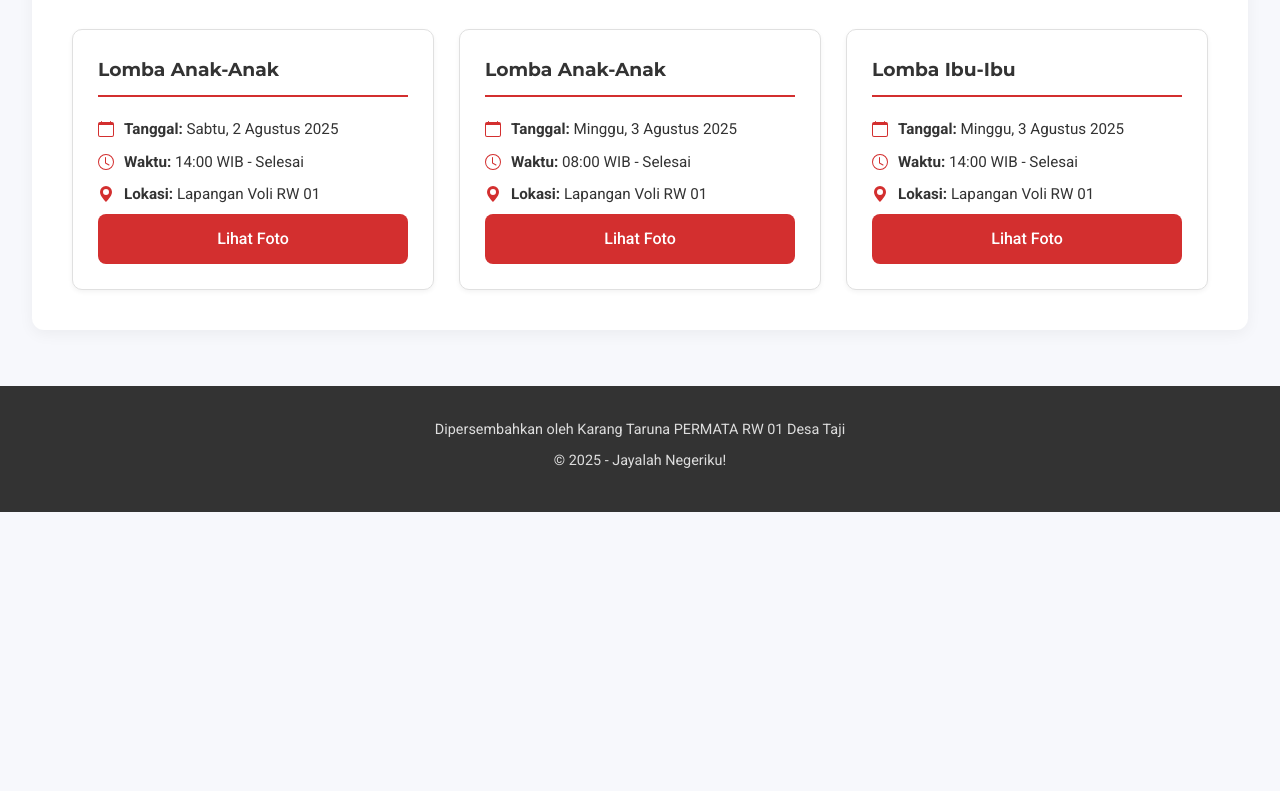
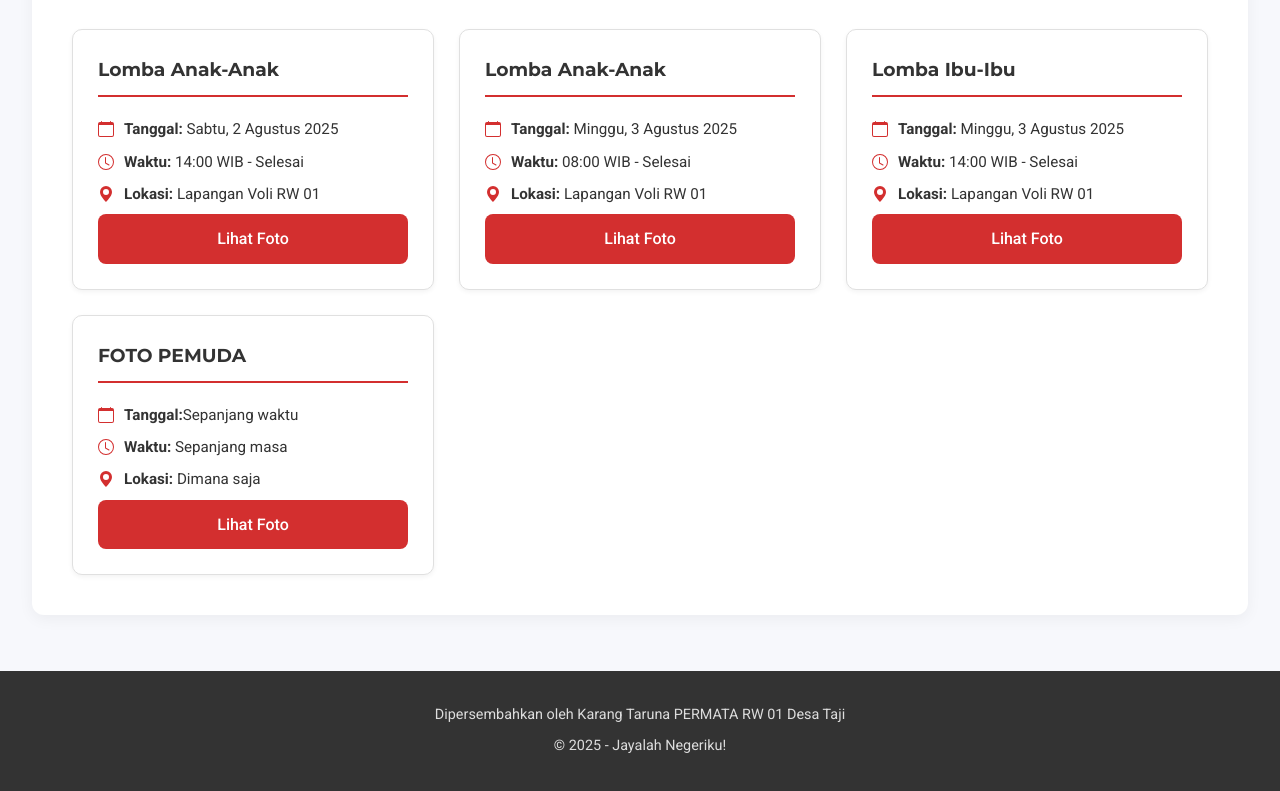
Before and after one commit to RW01TajiPermata/TajiRW01, a plain HTML site: page index.html in a window 1280 px wide. Shown: the part 6027-6818 px from the top of the page. Before the commit the page ends 6539 px from the top, so only its background shows below. Drawn offline with Linux system fonts and the light colour scheme.

Commit message:
Update index.html

```diff
--- a/index.html
+++ b/index.html
@@ -276,6 +276,23 @@
                     <a href="https://drive.google.com/drive/folders/1qNryO92PjAeRfqwio1PYzplz6T3Csj2U?usp=sharing" target="_blank" class="button">Lihat Foto</a>
                 </div>
 
+                <div class="event-card">
+                    <h3>FOTO PEMUDA</h3>
+                    <div class="event-detail">
+                        <svg xmlns="http://www.w3.org/2000/svg" width="16" height="16" fill="currentColor" viewBox="0 0 16 16"><path d="M3.5 0a.5.5 0 0 1 .5.5V1h8V.5a.5.5 0 0 1 1 0V1h1a2 2 0 0 1 2 2v11a2 2 0 0 1-2 2H2a2 2 0 0 1-2-2V3a2 2 0 0 1 2-2h1V.5a.5.5 0 0 1 .5-.5zM1 4v10a1 1 0 0 0 1 1h12a1 1 0 0 0 1-1V4H1z"/></svg>
+                        <p><strong>Tanggal:</strong>Sepanjang waktu</p>
+                    </div>
+                    <div class="event-detail">
+                        <svg xmlns="http://www.w3.org/2000/svg" width="16" height="16" fill="currentColor" viewBox="0 0 16 16"><path d="M8 3.5a.5.5 0 0 0-1 0V9a.5.5 0 0 0 .252.434l3.5 2a.5.5 0 0 0 .496-.868L8 8.71V3.5z"/><path d="M8 16A8 8 0 1 0 8 0a8 8 0 0 0 0 16zm7-8A7 7 0 1 1 1 8a7 7 0 0 1 14 0z"/></svg>
+                        <p><strong>Waktu:</strong> Sepanjang masa</p>
+                    </div>
+                    <div class="event-detail">
+                        <svg xmlns="http://www.w3.org/2000/svg" width="16" height="16" fill="currentColor" viewBox="0 0 16 16"><path d="M8 16s6-5.686 6-10A6 6 0 0 0 2 6c0 4.314 6 10 6 10zm0-7a3 3 0 1 1 0-6 3 3 0 0 1 0 6z"/></svg>
+                        <p><strong>Lokasi:</strong> Dimana saja</p>
+                    </div>
+                    <a href="https://drive.google.com/drive/folders/1qNryO92PjAeRfqwio1PYzplz6T3Csj2U?usp=sharing" target="_blank" class="button">Lihat Foto</a>
+                </div>
+
             </div>
         </section>
 
```
